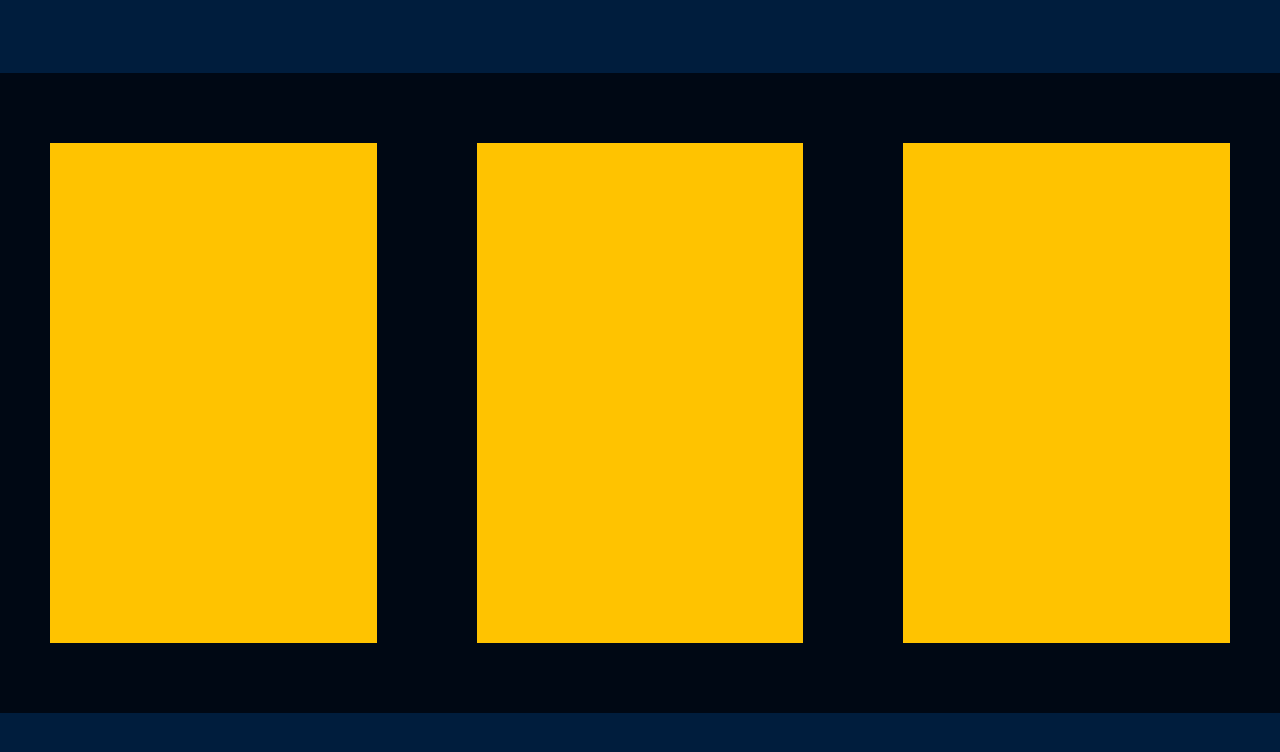
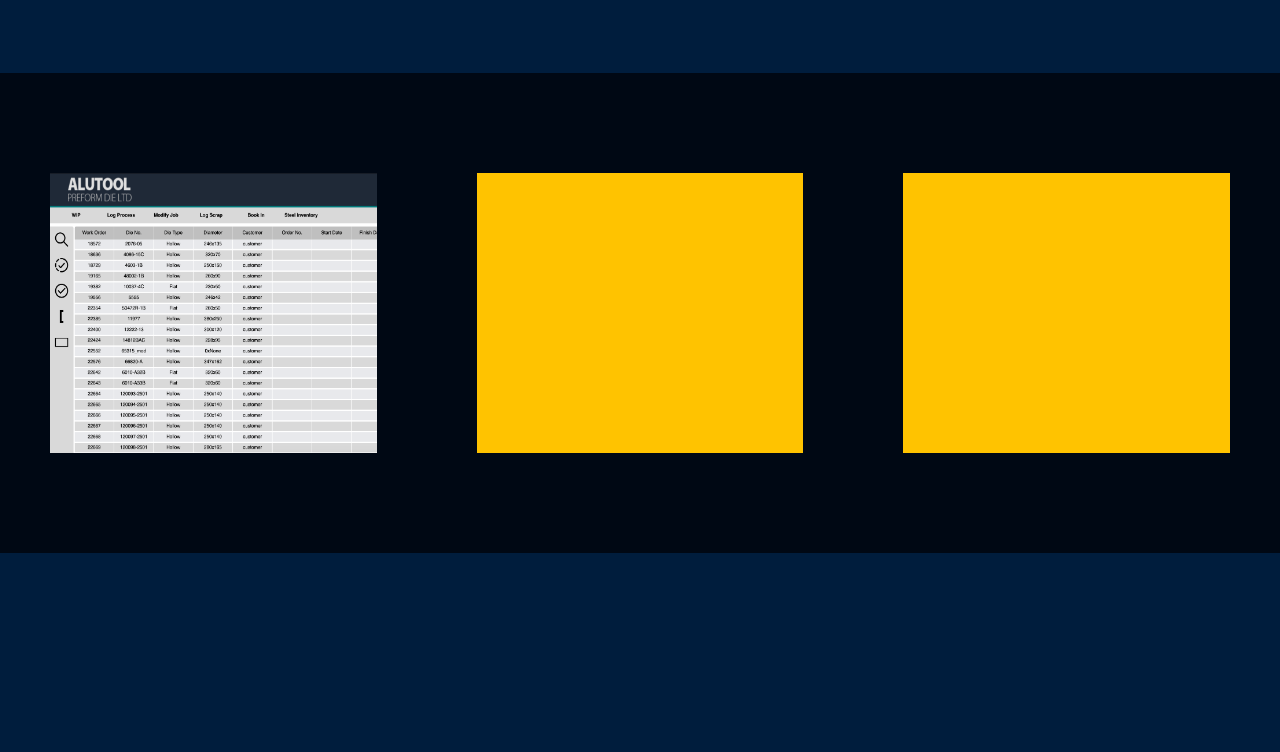
Before and after one commit to jetmdl/Portfolio, a website built with webpack: page src/index.html in a window 1280 px wide. Shown: the part 612-1364 px from the top of the page. Built offline with nearby package versions, Linux system fonts and the light colour scheme.

Commit message:
added projects

```diff
--- a/src/createTemplate.js
+++ b/src/createTemplate.js
@@ -4,6 +4,11 @@ export default function createTemplate(){
                     and production automation in the extrusion die industry, I am now beginning
                     a new journey in web development. I have experience in HTML, CSS, JavaScript,
                     Webpack, and Git.`;
+
+    const WPMSblurb =   `WPMS (Works Progress Management System - This is a system to track the
+                        production of the components of an extrusion die as they move across the
+                        factory floor. This project is the third version of WPMS and is primarily
+                        a re-design of the UI.  `;
 
     //Create and append top menu bar
     const menuBar = document.createElement('div');
@@ -15,10 +20,10 @@ export default function createTemplate(){
     menuButtonContainer.id = 'menuButtonContainer';
     document.querySelector('#menuBar').appendChild(menuButtonContainer);
 
-    const gitButtonContainer = document.createElement('div');
-    gitButtonContainer.id = 'gitButtonContainer';
-    gitButtonContainer.className = 'menuButton';
-    document.querySelector('#menuButtonContainer').appendChild(gitButtonContainer);
+        const gitButtonContainer = document.createElement('div');
+        gitButtonContainer.id = 'gitButtonContainer';
+        gitButtonContainer.className = 'menuButton';
+        document.querySelector('#menuButtonContainer').appendChild(gitButtonContainer);
 
         const linkedinButtonContainer = document.createElement('div');
         linkedinButtonContainer.id = 'linkedinButtonContainer';
@@ -30,10 +35,10 @@ export default function createTemplate(){
         CVButtonContainer.className = 'menuButton';
         document.querySelector('#menuButtonContainer').appendChild(CVButtonContainer);
 
-        const menuContactButton = document.createElement('div');
-        menuContactButton.id = 'menuContactButton';
-        menuContactButton.className = 'menuButton';
-        document.querySelector('#menuButtonContainer').appendChild(menuContactButton);
+        // const menuContactButton = document.createElement('div');
+        // menuContactButton.id = 'menuContactButton';
+        // menuContactButton.className = 'menuButton';
+        // document.querySelector('#menuButtonContainer').appendChild(menuContactButton);
 
     //Create and append the flex container that holds the center content and padding divs
     const flexContainer = document.createElement('div');
@@ -84,10 +89,6 @@ export default function createTemplate(){
             profilePic.id = 'profilePic';
             document.querySelector('#profilePicContainer').appendChild(profilePic);
 
-    // const skillsContainer = document.createElement('div');
-    // skillsContainer.id = 'skillsContainer';
-    // document.querySelector('#profilePicContainer').appendChild(skillsContainer);
-
     //Create middle content container
     const midSection = document.createElement('div');
     midSection.id = 'midSection';
@@ -101,6 +102,7 @@ export default function createTemplate(){
             const descriptionOneContainer = document.createElement('div');
             descriptionOneContainer.id = 'descriptionOneContainer';
             descriptionOneContainer.className = 'descriptionContainer';
+            descriptionOneContainer.innerHTML = WPMSblurb;
             document.querySelector('#projectOneContainer').appendChild(descriptionOneContainer);
 
         const projectTwoContainer = document.createElement('div');
--- a/src/index.js
+++ b/src/index.js
@@ -7,5 +7,6 @@ import gitIcon from './github.png';
 import linkedIcon from './linkedin.png';
 import cvIcon from './cv.png';
 import profile from './IMG_3036.jpg';
+import wpms from './wpms.png';
 
 createTemplate();
--- a/src/style.css
+++ b/src/style.css
@@ -48,7 +48,7 @@ body {
 }
 
 #menuButtonContainer {
-    width: 220px;
+    width: 170px;
     height: 100%;
     display: flex;
     flex-direction: row;
@@ -184,7 +184,7 @@ p {
 }
 
 #midSection {
-    height: 40em;
+    height: 30em;
     width: 100%;
     max-width: 100vw;
     background-color: var(--blue1);
@@ -196,7 +196,7 @@ p {
 .projectContainer {
     background-color: #ffc300;
     width: 500px;
-    height: 500px;
+    height: 280px;
     margin-left: 50px;
     margin-right: 50px;
     display: flex;
@@ -208,7 +208,11 @@ p {
 .descriptionContainer {
     width: 100%;
     height: 200px;
-    background-color: rgba(0, 0, 0, .4);
+    background-color: rgba(0, 0, 0, .8);
+    font-family: Verdana, Geneva, Tahoma, sans-serif;
+    font-size: 1.1rem;
+    color: antiquewhite;
+    padding: 10px;
 }
  #descriptionOneContainer {
     display: none;
@@ -234,6 +238,12 @@ p {
     display: block;
  }
 
+ #projectOneContainer {
+    background: url('./wpms.png');
+    background-repeat: no-repeat;
+    background-size: 500px 280px;
+ }
+
 #botSection {
     height: 40em;
     width: 100%;
```
Also changed, not shown: src/WPMS.png (added).
